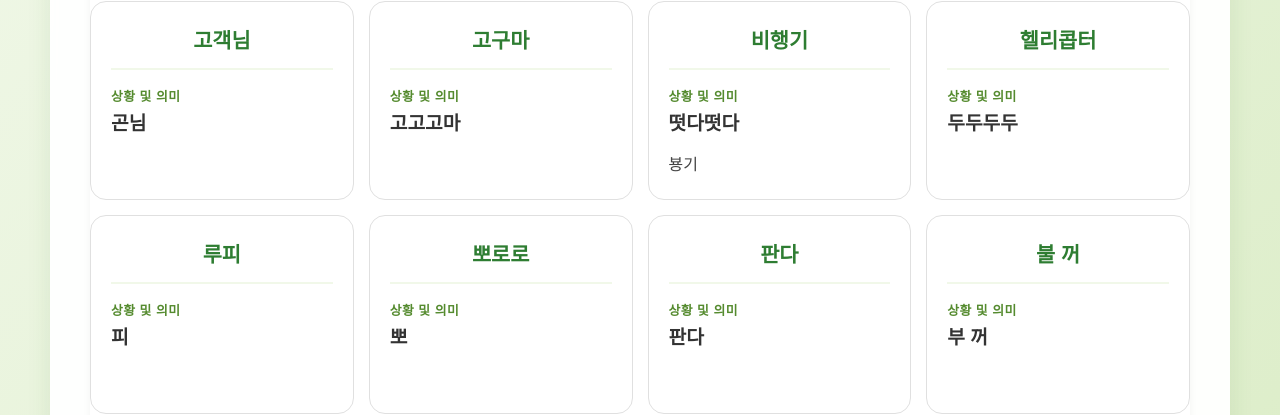
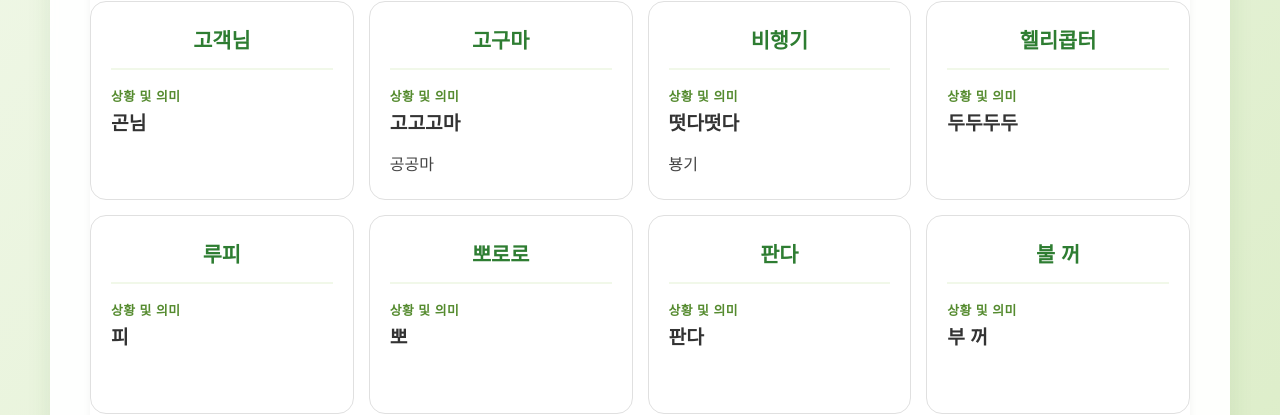
Before and after one commit to JunSungKang/baby-speech-diary, a Jekyll site: the page built from index.md, in a window 1280 px wide and 900 px high, scrolled down 1106 px. Shown: the part 106-521 px from the top of the window. Built offline with Jekyll 4.4.1, drawn with Linux system fonts in a browser that asks for light colours; our own code applies the rules of GitHub Pages for plain Markdown files.

Commit message:
Add new entries to index.md

```diff
--- a/index.md
+++ b/index.md
@@ -23,7 +23,7 @@ layout: default
 | 버스 | 머찌 ||
 | 노랑색 | 노당색 ||
 | 고객님 | 곤님 ||
-| 고구마 | 고고고마 ||
+| 고구마 | 고고고마 | 공공마 |
 | 비행기 | 떳다떳다 | 뵹기 |
 | 헬리콥터 | 두두두두 ||
 | 루피 | 피 ||
```
Also changed, not shown: other parts of index.md (+2 -0 lines).
